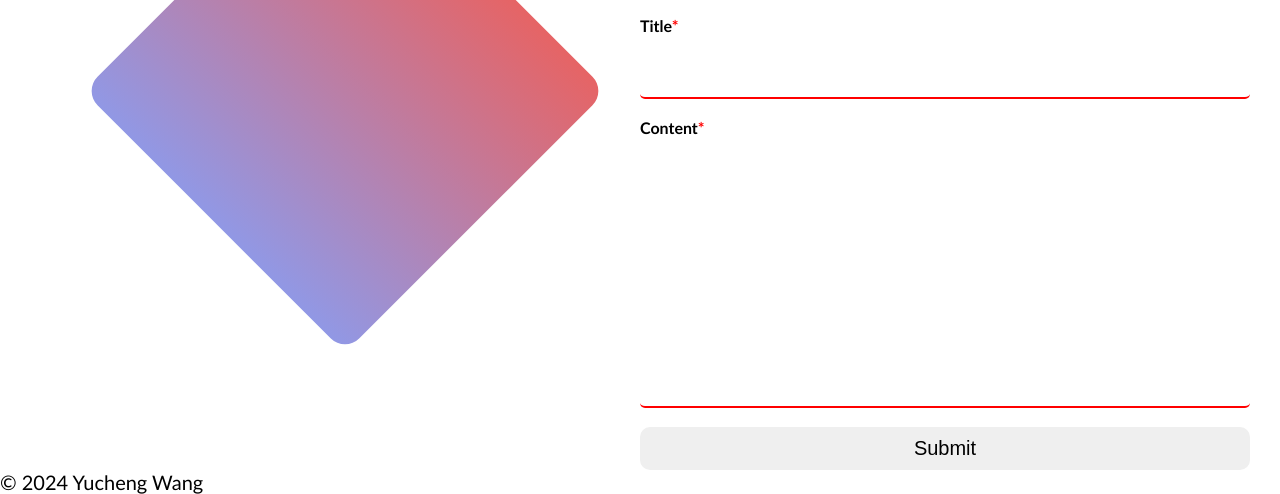
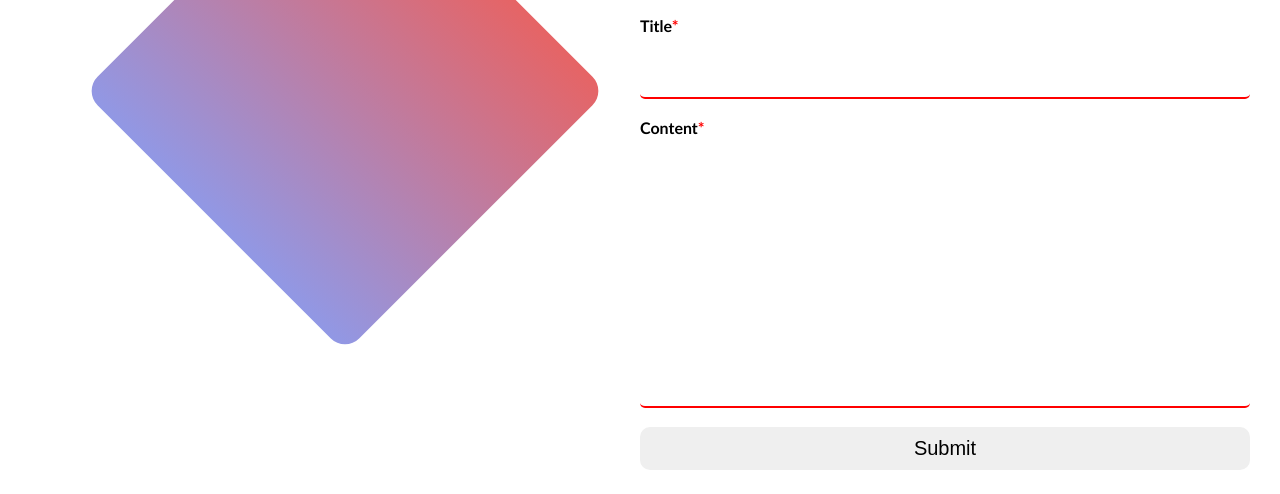
Before and after one commit to William-figure/PERSONAL-BLOG, a plain HTML site: page index.html in a window 1280 px wide. Shown: the part 315-809 px from the top of the page. Drawn offline with Linux system fonts and the light colour scheme.

Commit message:
remove footer

```diff
--- a/index.html
+++ b/index.html
@@ -28,9 +28,6 @@
       <input type="submit" id="submit-btn" class="flex-item"/>
     </form>
   </main>
-  <footer id="page-footer">
-    &copy; 2024 Yucheng Wang
-  </footer>
   <script src="./Assets/js/form.js"></script>
   <script src="./Assets/js/logic.js"></script>
 </body>
```
